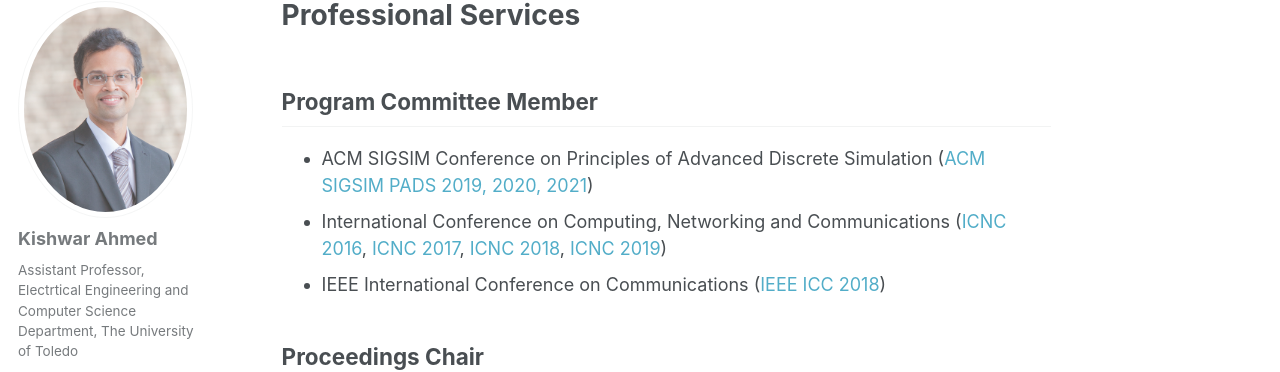
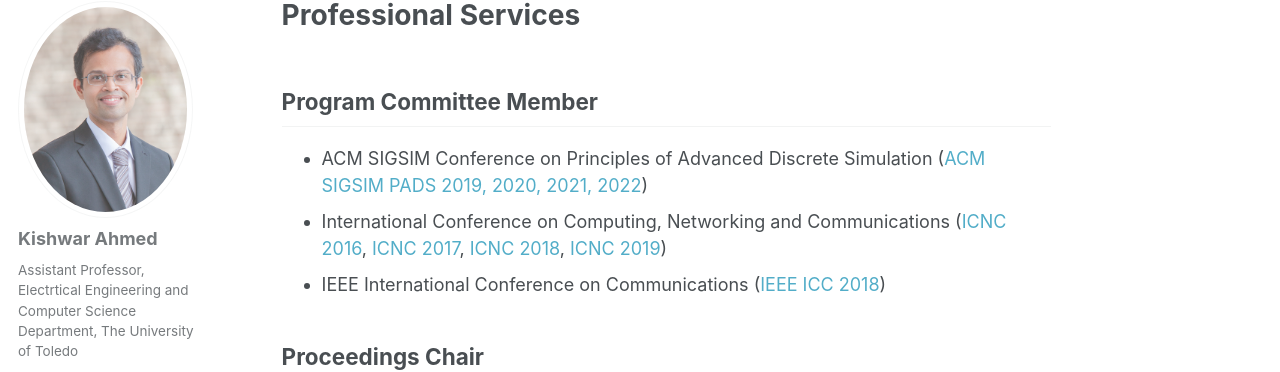
Before and after one commit to kishwarbd/kishwarbd.github.io, a Jekyll site: the page built from _pages/services.md, in a window 1280 px wide and 900 px high. Shown: the part 117-489 px from the top of the window. Built offline with Jekyll 4.4.1, drawn with Linux system fonts in a browser that asks for light colours; some web fonts are replaced.

Commit message:
Update services.md

```diff
--- a/_pages/services.md
+++ b/_pages/services.md
@@ -5,7 +5,7 @@ author_profile: true
 ---
 
 ## Program Committee Member
-* ACM SIGSIM Conference on Principles of Advanced Discrete Simulation ([ACM SIGSIM PADS 2019, 2020, 2021](https://www.acm-sigsim-pads.org/))
+* ACM SIGSIM Conference on Principles of Advanced Discrete Simulation ([ACM SIGSIM PADS 2019, 2020, 2021, 2022](https://www.acm-sigsim-pads.org/))
 * International Conference on Computing, Networking and Communications ([ICNC 2016](http://www.conf-icnc.org/2016/), [ICNC 2017](http://www.conf-icnc.org/2017/), [ICNC 2018](http://www.conf-icnc.org/2018/), [ICNC 2019](http://www.conf-icnc.org/2019/))
 * IEEE International Conference on Communications ([IEEE ICC 2018](http://icc2018.ieee-icc.org/))
 
```
